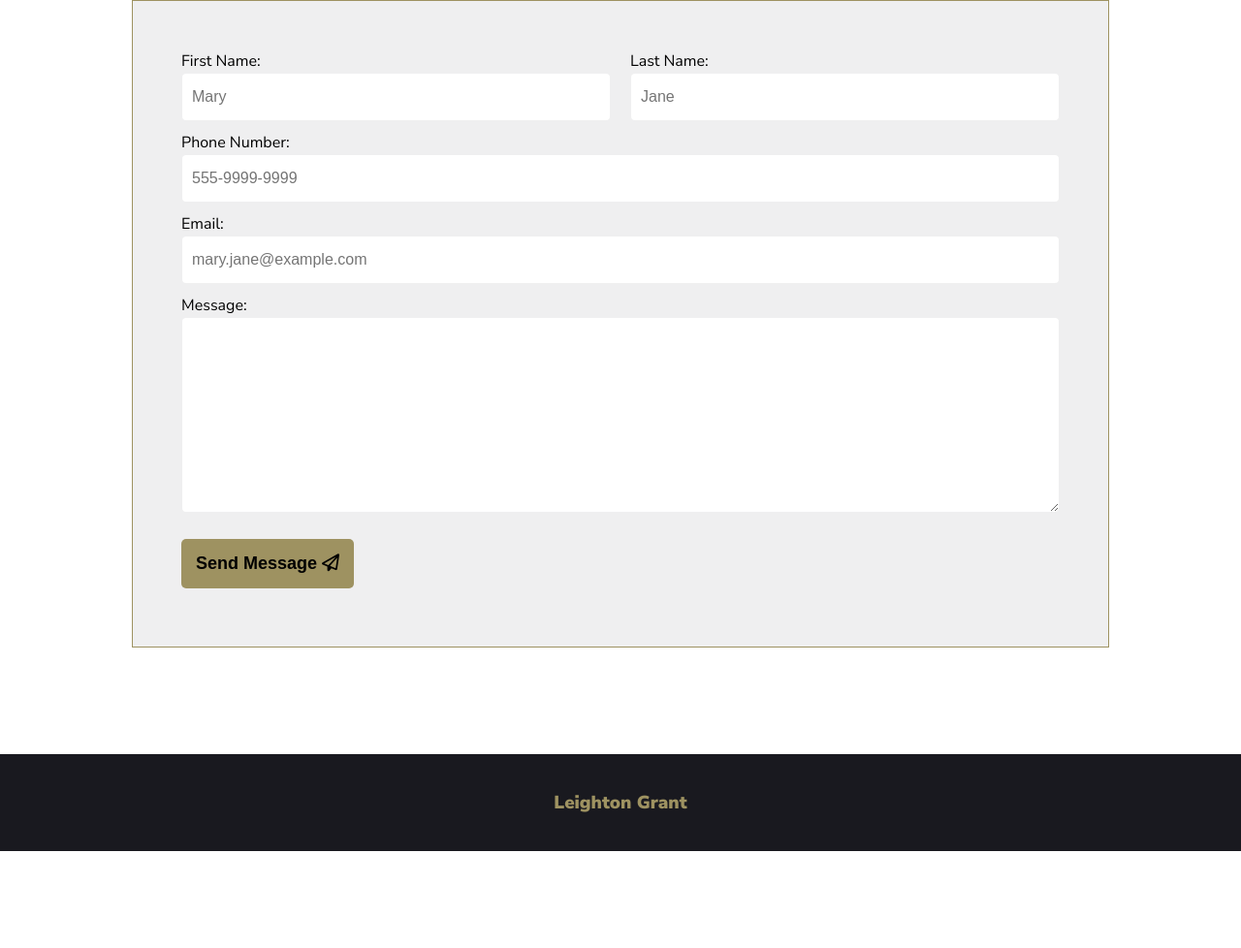
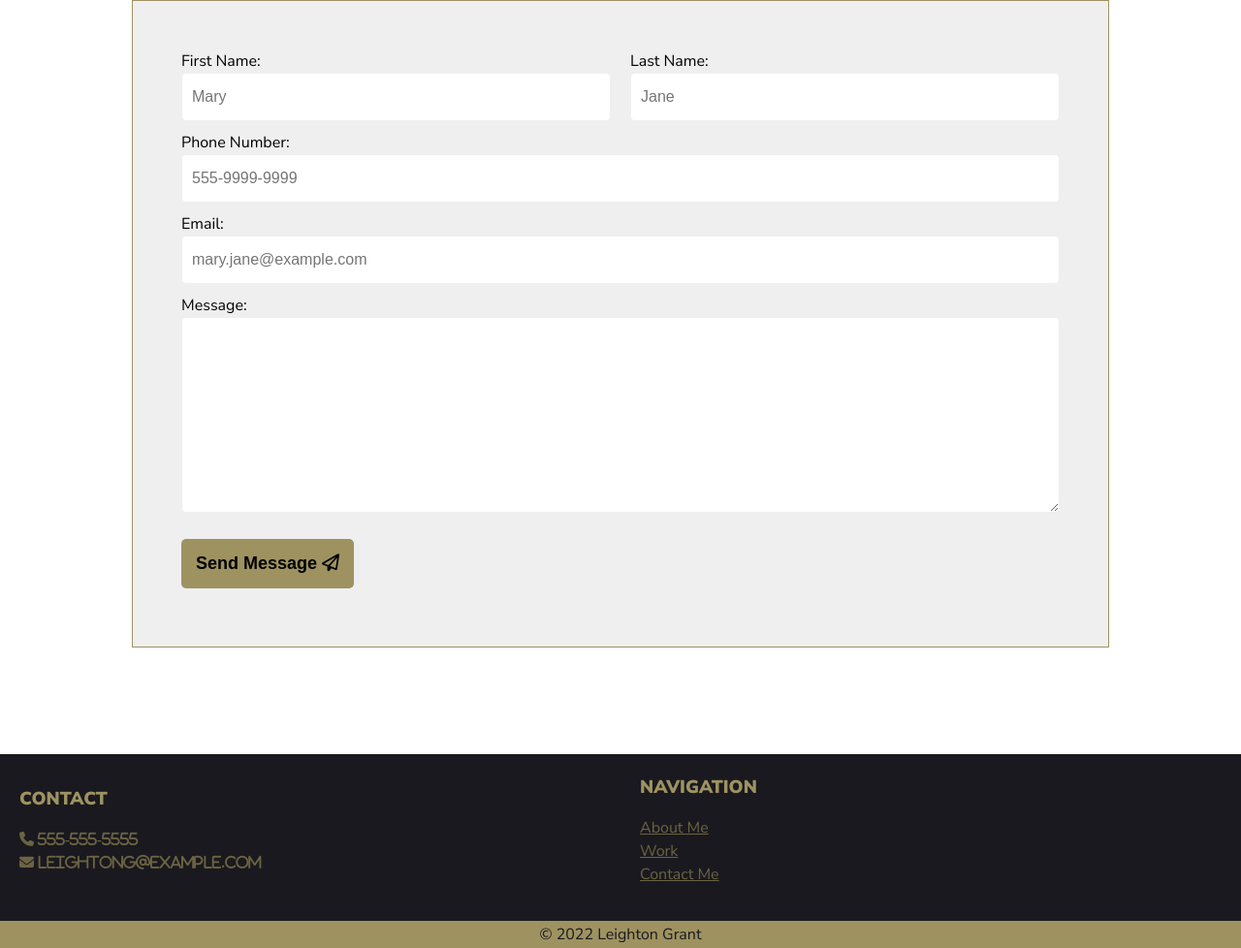
Before and after one commit to leightongrant/responsive-portfolio, a plain HTML site: page index.html in a window 1280 px wide. Shown: the part 2088-3066 px from the top of the page at 97% size. Before the commit the page ends 2966 px from the top, so only its background shows below. Drawn offline with Linux system fonts and the light colour scheme; a web font is replaced by a local one.

Commit message:
This commit adds contact information to footer

```diff
--- a/css/style.css
+++ b/css/style.css
@@ -161,11 +161,11 @@ header {
 
 /* Nav styles
 ################################################# */
-nav {
+.primary-nav {
     margin-top: 50px;
 }
 
-nav ul {
+.primary-nav ul {
     display: flex;
     justify-content: center;
     align-items: center;
@@ -173,14 +173,14 @@ nav ul {
     text-transform: uppercase;
 }
 
-nav a {
+.primary-nav a {
 
     /* text-decoration: none; */
     color: var(--primary-color-2);
     font-weight: 900;
 }
 
-nav a:hover {
+.primary-nav a:hover {
     color: var(--primary-color);
     text-decoration: none;
 }
@@ -395,16 +395,72 @@ nav a:hover {
 ################################################# */
 .footer {
     display: grid;
-    grid-template-columns: 1fr 1fr 1fr;
+    grid-template-columns: 1fr 1fr;
+    grid-template-rows: 1fr auto;
+    grid-template-areas:
+        "footer-contact footer-navigation"
+        "footer-bottom footer-bottom"
+    ;
     min-height: 100px;
     background-color: var(--base-color);
-    color: var(--primary-color)
+    color: var(--primary-color);
+    justify-items: start;
+
 }
 
-.footer div {
+.footer-contact {
+    grid-area: footer-contact;
+    padding: 20px;
+    display: flex;
+    flex-direction: column;
+}
+
+.footer-navigation {
+    grid-area: footer-navigation;
+    padding: 20px;
+    display: flex;
+    flex-direction: column;
+}
+
+.footer-bottom {
+    grid-area: footer-bottom;
+}
+
+.footer>div {
     display: flex;
     justify-content: center;
-    align-items: center;
+    align-items: flex-start;
+}
+
+
+.footer-nav a {
+
+    /* text-decoration: none; */
+    color: var(--primary-color-2);
+    font-weight: 200;
+}
+
+.footer-nav a:hover {
+    color: var(--primary-color);
+    text-decoration: none;
+}
+
+.footer-phone-email i {
+    color: var(--primary-color-2);
+    font-size: 15px;
+}
+
+.footer-phone-email i:hover {
+    color: var(--primary-color);
+}
+
+.footer-bottom {
+    background-color: var(--primary-color);
+    color: var(--base-color);
+    text-align: center;
+    width: 100%;
+    padding: 2px;
+    ;
 }
 
 /* Media Queries
@@ -458,4 +514,15 @@ nav a:hover {
         grid-template-rows: 1fr 1fr;
     }
 
+    .footer {
+        grid-template-columns: 1fr;
+        grid-template-rows: auto auto auto;
+        grid-template-areas:
+            "footer-contact "
+            "footer-navigation"
+            "footer-bottom"
+        ;
+
+    }
+
 }
--- a/index.html
+++ b/index.html
@@ -56,7 +56,7 @@
     </section>
 
     <!-- nav -->
-    <nav>
+    <nav class="primary-nav">
         <ul>
             <li><a href="#about">About Me</a></li>
             <li><a href="#work">Work</a></li>
@@ -147,7 +147,7 @@
                         <li><a href="tel:+">
                                 <i class="fa-solid fa-phone"> 555-555-5555</i> </a></li>
                         <li><a href="mailto:">
-                                <i class="fa-solid fa-envelope"> leightongrant@example.com</i></a></li>
+                                <i class="fa-solid fa-envelope"> leightong@example.com</i></a></li>
                     </ul>
                 </div>
                 <div class="contact-form">
@@ -185,13 +185,28 @@
         </section>
     </main>
     <footer class="footer">
-        <div>
-
+        <div class="footer-contact">
+            <h3>CONTACT</h3>
+            <ul class="footer-phone-email">
+                <li><a href="tel:+">
+                        <i class="fa-solid fa-phone"> 555-555-5555</i> </a></li>
+                <li><a href="mailto:">
+                        <i class="fa-solid fa-envelope"> leightong@example.com</i></a></li>
+            </ul>
         </div>
-        <div>
-            <h3>Leighton Grant</h3>
+        <div class="footer-navigation">
+            <h3>NAVIGATION</h3>
+            <nav class="footer-nav">
+                <ul>
+                    <li><a href="#about">About Me</a></li>
+                    <li><a href="#work">Work</a></li>
+                    <li><a href="#contact">Contact Me</a></li>
+                </ul>
+            </nav>
         </div>
-        <div></div>
+        <div class="footer-bottom">
+            <p>© 2022 Leighton Grant</p>
+        </div>
     </footer>
 
 </body>
```
